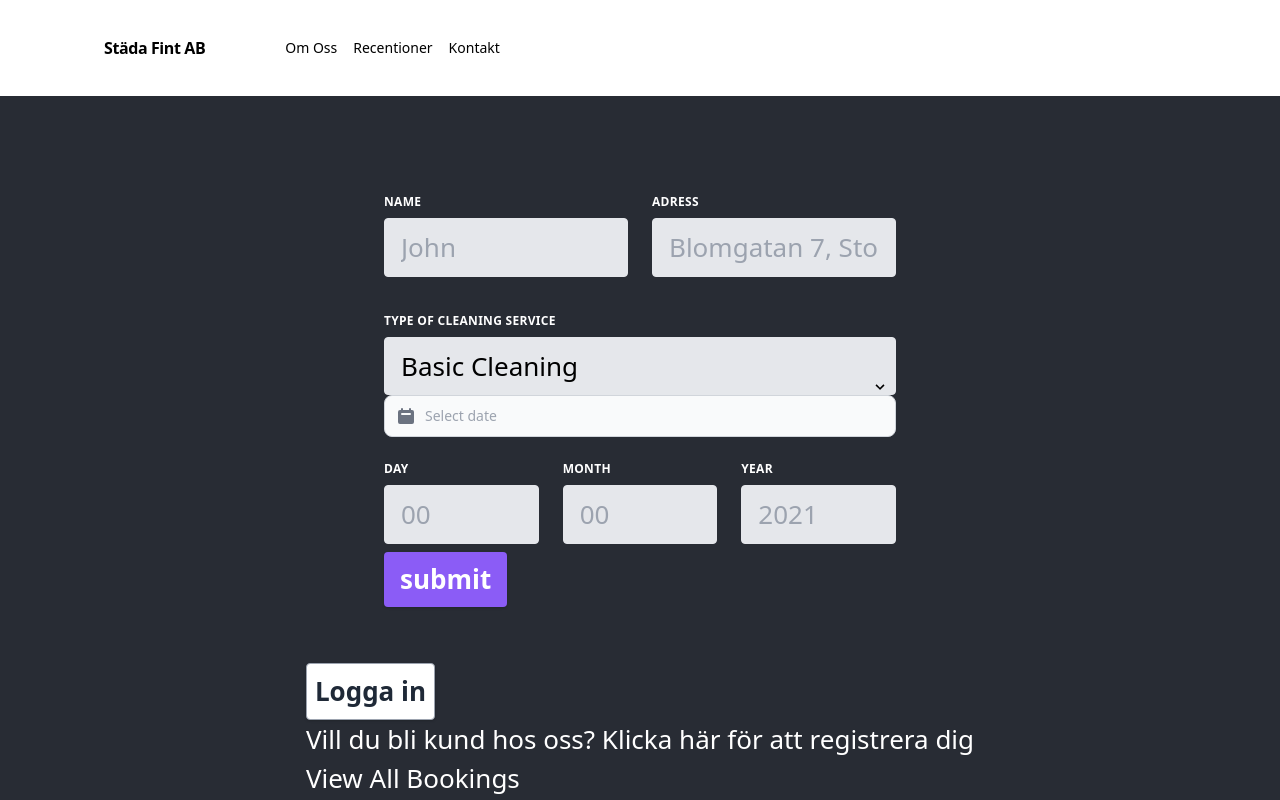
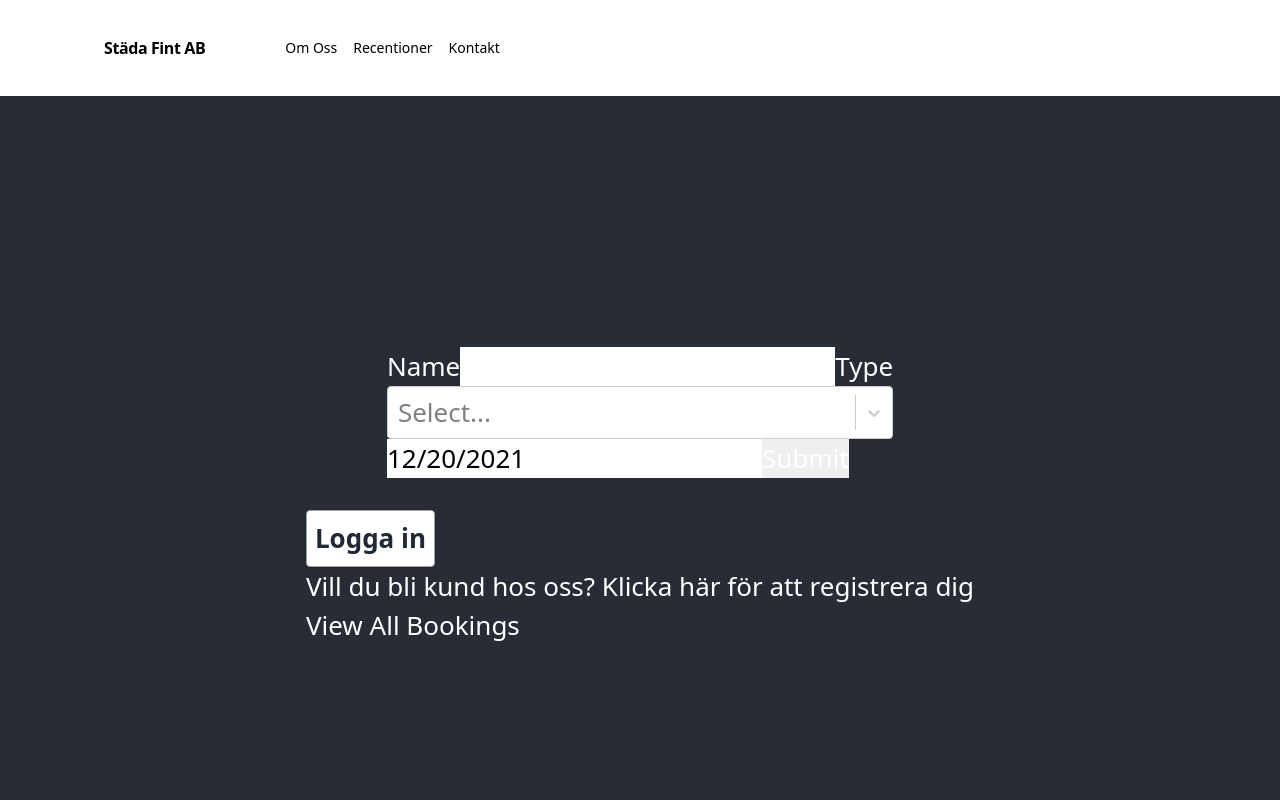
Before and after one commit to Fjedern/Nicecleaning_AB, a React (Create React App) app in the folder frontend/: page / in a window 1280 px wide. Shown: the top 800 px of the page. Built offline with nearby package versions, Linux system fonts and the light colour scheme.

Commit message:
bookingformv2 Started
react form hook installed
react datepicker installed

```diff
--- a/frontend/package.json
+++ b/frontend/package.json
@@ -9,9 +9,12 @@
     "@testing-library/user-event": "^12.8.3",
     "http-proxy-middleware": "^2.0.1",
     "react": "^17.0.2",
+    "react-datepicker": "^4.5.0",
     "react-dom": "^17.0.2",
+    "react-hook-form": "^7.21.0",
     "react-router-dom": "^6.0.2",
     "react-scripts": "^4.0.3",
+    "react-select": "^5.2.1",
     "web-vitals": "^1.1.2"
   },
   "scripts": {
--- /dev/null
+++ b/frontend/src/components/BookingFormV2.js
@@ -0,0 +1,66 @@
+import React, {useState} from "react";
+import Select from "react-select";
+import ReactDatePicker from "react-datepicker";
+import { useForm, Controller } from "react-hook-form";
+import "react-datepicker/dist/react-datepicker.css";
+
+export default function BookingFormV2() {
+    const [startDate, setStartDate] = useState(new Date());
+
+    const { control, handleSubmit} = useForm({
+        defaultValues: {
+            name: "",
+            address: "",
+            cleaningPackage: "",
+            ReactDatepicker: new Date()
+        }
+    });
+    const onSubmit = (event) => {
+        console.log(event)
+        console.log(JSON.stringify(event))
+
+    };
+
+
+    return (
+        /* "handleSubmit" will validate your inputs before invoking "onSubmit" */
+        <form onSubmit={handleSubmit(onSubmit)}>
+            <label>Name</label>
+            <Controller
+                name="name"
+                control={control}
+                render={({ field }) => <input className="text-black" required {...field} />}
+            />
+            <label>Type</label>
+            <Controller
+                name="cleaningPackage"
+                control={control}
+                render={({ field }) => <Select
+                    className="text-black"
+                    required
+                    {...field}
+                    options={[
+                        { value: "basic cleaning", label: "Basic Cleaning" },
+                        { value: "top cleaning", label: "Top Cleaning" },
+                        { value: "diamond cleaning", label: "Diamond Cleaning" },
+                        { value: "window cleaning", label: "Window Cleaning" }
+                    ]}
+                />}
+            />
+            <Controller
+                control={control}
+                name="ReactDatepicker"
+                render={(props) => (
+                    <ReactDatePicker
+                        className="input text-black"
+                        placeholderText="Select date"
+                        onChange={(date) => setStartDate(date)}
+                        selected={startDate}
+                    />
+                )}
+            />
+            <input type="submit" />
+        </form>
+
+    );
+}
--- a/frontend/src/pages/MainPage.js
+++ b/frontend/src/pages/MainPage.js
@@ -2,6 +2,7 @@
 import BookingForm from '../components/BookingForm.js';
 import { Link } from "react-router-dom";
 import {useEffect} from "react";
+import BookingFormV2 from "../components/BookingFormV2";
 
 
 const MainPage =()=>{
@@ -42,7 +43,7 @@ const MainPage =()=>{
 
             <header className="App-header">
 
-                <BookingForm />
+                <BookingFormV2 />
 
                 <div>
                 <button className="block mt-8 bg-white hover:bg-gray-100 text-gray-800 font-semibold py-2 px-2 border border-gray-400 rounded shadow">
```
Also changed, not shown: 1 other file (tests, documents, lock files or other folders).
